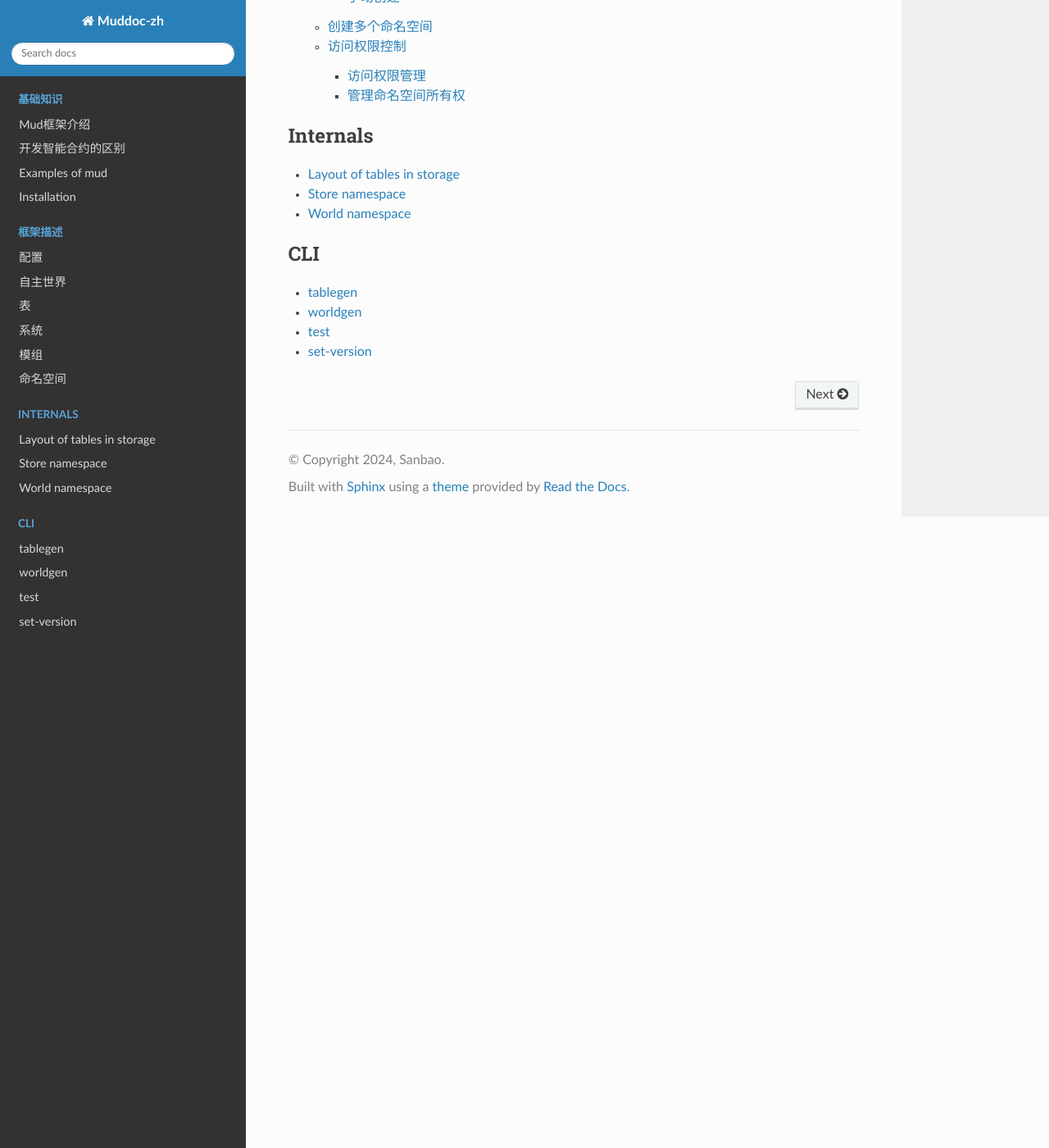
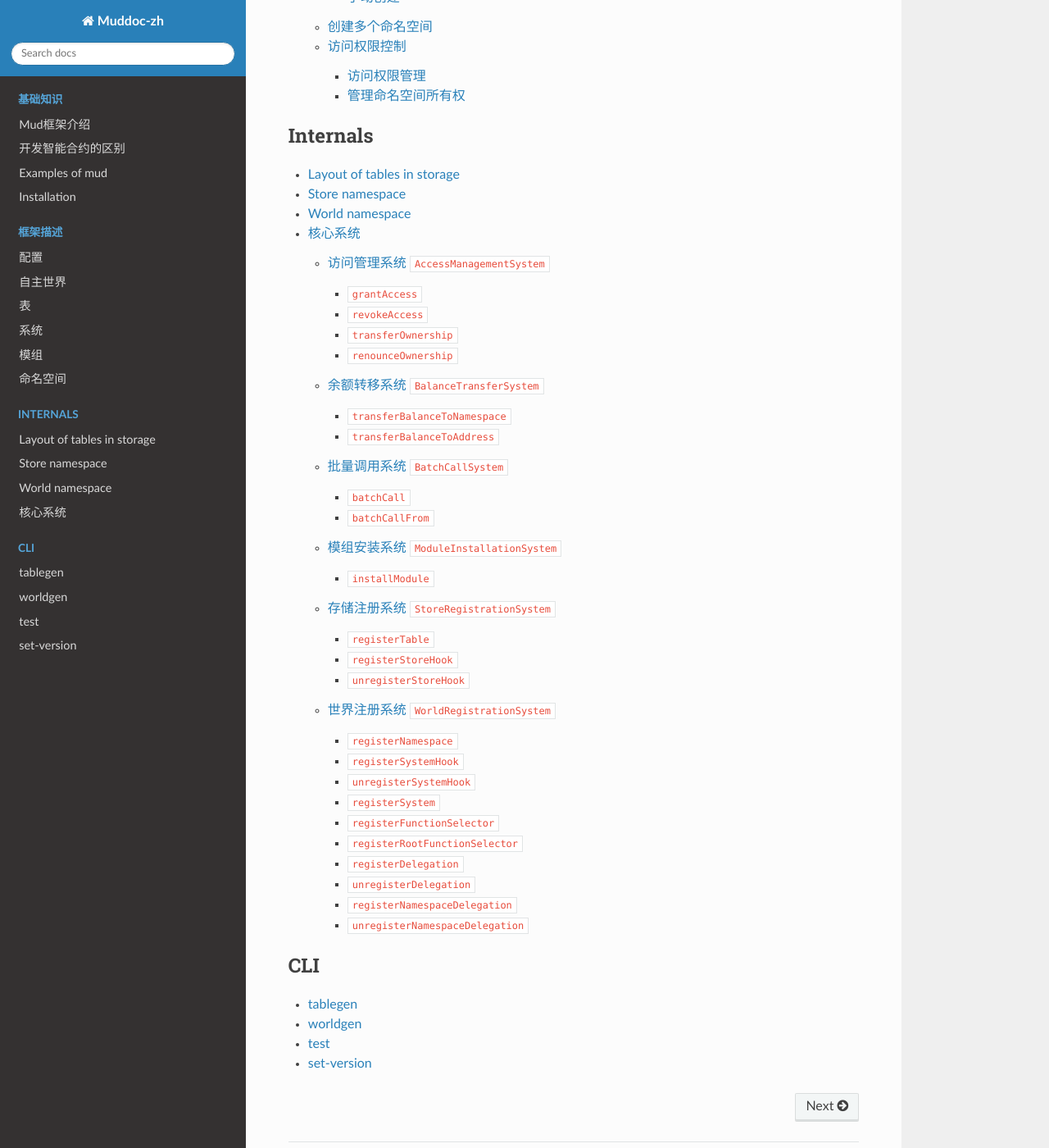
Before and after one commit to ClaudeZsb/muddoc-zh, a Sphinx documentation site: the page built from docs/source/index.rst, in a window 1280 px wide and 1400 px high, scrolled down 1871 px. Shown: the whole window at 82% size. Built offline with Sphinx 7.4.7 and the Read the Docs theme 3.1.0, drawn with Linux system fonts in a browser that asks for light colours; some of the changed lines change nothing that is shown.

Commit message:
docs: core systems (#9)

```diff
--- a/docs/source/descriptions/004_systems.rst
+++ b/docs/source/descriptions/004_systems.rst
@@ -194,12 +194,25 @@
 系统注册
 --------------
 
-系统需要在任意 ``World`` 合约完成注册，才能被使用。
+系统需要在任意 ``World`` 合约完成注册，才能在该 ``World`` 中被使用。
 系统注册包含两部分内容，注册系统合约，以及注册系统方法。
 
-注册系统合约的目的在于确定系统所在的命名空间。
+通过注册，系统合约将作为自主世界中指定命名空间的一种资源被记录下来，并能够通过 ``IWorld.call()`` 的方式被调用。
 注册系统方法的目的是在 ``World`` 合约以后备函数的形式添加一个指定的函数选择器。随后可以使用注册的函数选择器调用
 ``World`` 合约， ``World`` 合约会自动将调用转发给对应的系统合约。
+
+.. note::
+
+  注册在 ``World`` 上的系统方法的函数选择器具有全局唯一性。普通合约和根合约在注册系统方法的方式上存在差异。
+
+  普通合约注册系统方法时，全局的函数选择器会使用系统所在的命名空间的名称作为前缀，并用 ``__`` 连接系统方法的名称。
+
+  根合约注册系统方法时，可以任意指定函数选择器。
+
+.. note::
+
+  虽然一个系统合约只需要完成注册就可以使用，但每次调用都需要携带被调用系统的资源 ID。为了更方便的调用系统，
+  可以通过注册系统方法，为系统方法注册一个全局唯一的函数选择器。
 
 通过配置文件注册
 ^^^^^^^^^^^^^^^^^^
@@ -405,11 +418,4 @@
 核心系统
 --------------
 
-todo
-
-- ``AccessManagementSystem``
-- ``BalanceTransferSystem``
-- ``BatchCallSystem``
-- ``ModuleInstallationSystem``
-- ``StoreRegistrationSystem``
-- ``WorldRegistrationSystem``
+核心系统详见 :ref:`internals_core_systems`。
--- /dev/null
+++ b/docs/source/internals/004_core_systems.rst
@@ -0,0 +1,470 @@
+.. _internals_core_systems:
+
+核心系统
+============
+
+我们在开发或使用自主世界时，接触到的绝大多数功能均由 Mud 框架内的核心系统实现，它们的主要功能如下：
+
+- ``AccessManagementSystem``, 访问管理
+
+  - :ref:`grantAccess <access-management-system-grant-access>`
+  - :ref:`revokeAccess <access-management-system-revoke-access>`
+  - :ref:`transferOwnership <access-management-system-transfer-ownership>`
+  - :ref:`renounceOwnership <access-management-system-renounce-ownership>`
+
+- ``BalanceTransferSystem``, 余额转移
+
+  - :ref:`transferBalanceToNamespace <balance-transfer-system-transfer-balance-to-namespace>`
+  - :ref:`transferBalanceToAddress <balance-transfer-system-transfer-balance-to-address>`
+
+- ``BatchCallSystem``, 批量调用
+
+  - :ref:`batchCall <batch-call-system-batch-call>`
+  - :ref:`batchCallFrom <batch-call-system-batch-call-from>`
+
+- ``ModuleInstallationSystem``, 模组安装
+
+  - :ref:`installModule <module-installation-system-install-module>`
+
+- ``StoreRegistrationSystem``, 表、表钩子注册
+
+  - :ref:`registerTable <store-registration-system-register-table>`
+  - :ref:`registerStoreHook <store-registration-system-register-store-hook>`
+  - :ref:`unregisterStoreHook <store-registration-system-unregister-store-hook>`
+
+- ``WorldRegistrationSystem``, 系统、系统钩子、委托注册
+
+  - :ref:`registerNamespace <world-registration-system-register-namespace>`
+  - :ref:`registerSystemHook <world-registration-system-register-system-hook>`
+  - :ref:`unregisterSystemHook <world-registration-system-unregister-system-hook>`
+  - :ref:`registerSystem <world-registration-system-register-system>`
+  - :ref:`registerFunctionSelector <world-registration-system-register-function-selector>`
+  - :ref:`registerRootFunctionSelector <world-registration-system-register-root-function-selector>`
+  - :ref:`registerDelegation <world-registration-system-register-delegation>`
+  - :ref:`unregisterDelegation <world-registration-system-unregister-delegation>`
+  - :ref:`registerNamespaceDelegation <world-registration-system-register-namespace-delegation>`
+  - :ref:`unregisterNamespaceDelegation <world-registration-system-unregister-namespace-delegation>`
+
+访问管理系统 ``AccessManagementSystem``
+---------------------------------------------
+
+访问管理系统负责管理资源的访问权限。它提供了以下主要功能：
+
+.. _access-management-system-grant-access:
+
+``grantAccess``
+^^^^^^^^^^^^^^^^
+
+授予指定地址访问某个资源的权限。
+
+.. code-block:: solidity
+
+  function grantAccess(ResourceId resourceId, address grantee)
+
+- 要求调用者拥有该资源所在的命名空间
+- ``resourceId``: 要授权的资源ID
+- ``grantee``: 被授权的地址
+
+.. _access-management-system-revoke-access:
+
+``revokeAccess``
+^^^^^^^^^^^^^^^^
+
+撤销指定地址访问某个资源的权限。
+
+.. code-block:: solidity
+
+  function revokeAccess(ResourceId resourceId, address grantee)
+
+- 要求调用者拥有该资源所在的命名空间
+- ``resourceId``: 要撤销权限的资源ID
+- ``grantee``: 被撤销权限的地址
+
+.. _access-management-system-transfer-ownership:
+
+``transferOwnership``
+^^^^^^^^^^^^^^^^^^^^^^
+
+转移命名空间的所有权给新的所有者。
+
+.. code-block:: solidity
+
+  function transferOwnership(ResourceId namespaceId, address newOwner)
+
+- 要求调用者拥有该命名空间
+- ``namespaceId``: 要转移所有权的命名空间ID
+- ``newOwner``: 新的所有者地址
+- 会撤销原所有者的访问权限,并授予新所有者访问权限
+
+.. _access-management-system-renounce-ownership:
+
+``renounceOwnership``
+^^^^^^^^^^^^^^^^^^^^^^
+
+放弃命名空间的所有权。
+
+.. code-block:: solidity
+
+  function renounceOwnership(ResourceId namespaceId)
+
+- 要求调用者拥有该命名空间
+- ``namespaceId``: 要放弃所有权的命名空间ID
+- 会删除命名空间所有者记录并撤销原所有者的访问权限
+
+.. important::
+
+  如果原所有者曾授予自己对单独的系统或表资源的访问权限，变更所有权并不会让他失去这些
+  资源的访问权限。如果新所有者希望禁止这些访问，应该手动撤销这些权限。
+
+余额转移系统 ``BalanceTransferSystem``
+-----------------------------------------
+
+余额转移系统用于在命名空间之间或从命名空间到外部地址转移 ETH 余额。
+
+.. _balance-transfer-system-transfer-balance-to-namespace:
+
+``transferBalanceToNamespace``
+^^^^^^^^^^^^^^^^^^^^^^^^^^^^^^
+
+在命名空间之间转移余额。
+
+.. code-block:: solidity
+
+  function transferBalanceToNamespace(ResourceId fromNamespaceId, ResourceId toNamespaceId, uint256 amount)
+
+- 要求调用者拥有源命名空间的访问权限
+- ``fromNamespaceId``: 源命名空间ID
+- ``toNamespaceId``: 目标命名空间ID
+- ``amount``: 转移金额
+- 源命名空间必须有足够的余额
+- 目标命名空间必须存在
+
+.. _balance-transfer-system-transfer-balance-to-address:
+
+``transferBalanceToAddress``
+^^^^^^^^^^^^^^^^^^^^^^^^^^^^
+
+从命名空间转移余额到外部地址。
+
+.. code-block:: solidity
+
+  function transferBalanceToAddress(ResourceId fromNamespaceId, address toAddress, uint256 amount)
+
+- 要求调用者拥有源命名空间的访问权限
+- ``fromNamespaceId``: 源命名空间ID
+- ``toAddress``: 目标地址
+- ``amount``: 转移金额
+- 源命名空间必须有足够的余额
+- 如果转移失败会回滚交易
+
+批量调用系统 ``BatchCallSystem``
+--------------------------------
+
+批量调用系统用于在单个交易中执行多个系统调用。
+
+.. _batch-call-system-batch-call:
+
+``batchCall``
+^^^^^^^^^^^^^
+
+批量调用多个系统。
+
+.. code-block:: solidity
+
+  function batchCall(SystemCallData[] calldata systemCalls) returns (bytes[] memory returnDatas)
+
+- ``systemCalls``: 系统调用数据数组，每个元素包含 ``systemId`` 和 ``callData``
+- ``returnDatas``: 返回每个系统调用的返回数据
+- 如果任何一个调用失败，整个交易会回滚
+
+.. _batch-call-system-batch-call-from:
+
+``batchCallFrom``
+^^^^^^^^^^^^^^^^^
+
+以指定地址身份批量调用多个系统。
+
+.. code-block:: solidity
+
+  function batchCallFrom(SystemCallFromData[] calldata systemCalls) returns (bytes[] memory returnDatas)
+
+- ``systemCalls``: 系统调用数据数组，每个元素包含 ``from``、``systemId`` 和 ``callData``
+- ``returnDatas``: 返回每个系统调用的返回数据
+- 如果任何一个调用失败，整个交易会回滚
+
+模组安装系统 ``ModuleInstallationSystem``
+-----------------------------------------
+
+模组安装系统负责处理自主世界中非根模组的安装。它仅提供一个功能：
+
+.. _module-installation-system-install-module:
+
+``installModule``
+^^^^^^^^^^^^^^^^^
+
+安装一个非根模组到自主世界的指定命名空间。
+
+.. code-block:: solidity
+
+  function installModule(IModule module, bytes memory encodedArgs)
+
+- ``module``: 要安装的模组
+- ``encodedArgs``: 模组安装所需的编码参数
+- 要求模组实现 ``IModule`` 接口
+- 安装成功后会在 ``InstalledModules`` 表中记录该模组
+
+.. important::
+
+  使用模组安装系统无法安装根模组。安装根模组的功能并不由模组安装系统实现，而是由自主世界的主合约 ``World`` 实现。
+
+存储注册系统 ``StoreRegistrationSystem``
+-----------------------------------------
+
+存储注册系统负责管理自主世界中的表和表钩子。它提供了以下主要功能：
+
+.. _store-registration-system-register-table:
+
+``registerTable``
+^^^^^^^^^^^^^^^^^
+
+注册一个表到自主世界。
+
+.. code-block:: solidity
+
+  function registerTable(
+    ResourceId tableId,
+    FieldLayout fieldLayout,
+    Schema keySchema,
+    Schema valueSchema,
+    string[] keyNames,
+    string[] fieldNames
+  )
+
+- ``tableId``: 表的资源ID
+- ``fieldLayout``: 表的字段布局
+- ``keySchema``: 表的键模式
+- ``valueSchema``: 表的值模式
+- ``keyNames``: 表的键名称数组
+- ``fieldNames``: 表的字段名称数组
+- 要求调用者拥有该表所在的命名空间
+- 要求表名不能为空字符串
+
+.. _store-registration-system-register-store-hook:
+
+``registerStoreHook``
+^^^^^^^^^^^^^^^^^^^^^
+
+为指定表注册一个存储钩子。
+
+.. code-block:: solidity
+
+  function registerStoreHook(
+    ResourceId tableId,
+    IStoreHook hookAddress,
+    uint8 enabledHooksBitmap
+  )
+
+- ``tableId``: 要注册钩子的表的资源ID
+- ``hookAddress``: 钩子合约的地址
+- ``enabledHooksBitmap``: 用于指示什么情况下启用钩子的位图
+- 要求调用者拥有该表所在的命名空间
+- 要求钩子合约实现 ``IStoreHook`` 接口
+
+.. _store-registration-system-unregister-store-hook:
+
+``unregisterStoreHook``
+^^^^^^^^^^^^^^^^^^^^^^^
+
+为指定表注销一个存储钩子。
+
+.. code-block:: solidity
+
+  function unregisterStoreHook(ResourceId tableId, IStoreHook hookAddress)
+
+- ``tableId``: 要注销钩子的表的资源ID
+- ``hookAddress``: 要注销的钩子合约地址
+- 要求调用者拥有该表所在的命名空间
+
+世界注册系统 ``WorldRegistrationSystem``
+-----------------------------------------
+
+世界注册系统负责注册命名空间、系统、系统钩子、函数选择器和委托。它提供了以下主要功能：
+
+.. _world-registration-system-register-namespace:
+
+``registerNamespace``
+^^^^^^^^^^^^^^^^^^^^^
+
+注册一个新的命名空间。
+
+.. code-block:: solidity
+
+  function registerNamespace(ResourceId namespaceId)
+
+- ``namespaceId``: 要注册的命名空间的资源ID
+- 要求命名空间不存在
+- 要求命名空间名称有效(不包含保留字符``__``， 不能以 ``_`` 结尾)
+
+.. _world-registration-system-register-system-hook:
+
+``registerSystemHook``
+^^^^^^^^^^^^^^^^^^^^^^
+
+为指定系统注册一个系统钩子。
+
+.. code-block:: solidity
+
+  function registerSystemHook(
+    ResourceId systemId,
+    ISystemHook hookAddress,
+    uint8 enabledHooksBitmap
+  )
+
+- ``systemId``: 要注册钩子的系统的资源ID
+- ``hookAddress``: 钩子合约的地址
+- ``enabledHooksBitmap``: 用于指示什么情况下启用钩子的位图
+- 要求调用者拥有该系统所在的命名空间
+- 要求钩子合约实现 ``ISystemHook`` 接口
+
+.. _world-registration-system-unregister-system-hook:
+
+``unregisterSystemHook``
+^^^^^^^^^^^^^^^^^^^^^^^^
+
+为指定系统注销一个系统钩子。
+
+.. code-block:: solidity
+
+  function unregisterSystemHook(ResourceId systemId, ISystemHook hookAddress)
+
+- ``systemId``: 要注销钩子的系统的资源ID
+- ``hookAddress``: 要注销的钩子合约地址
+- 要求调用者拥有该系统所在的命名空间
+
+.. _world-registration-system-register-system:
+
+``registerSystem``
+^^^^^^^^^^^^^^^^^^
+
+注册一个新的系统。
+
+.. code-block:: solidity
+
+  function registerSystem(ResourceId systemId, System system, bool publicAccess)
+
+- ``systemId``: 要注册的系统的资源ID
+- ``system``: 系统合约的地址
+- ``publicAccess``: 是否允许公开访问
+- 要求调用者拥有该系统所在的命名空间
+- 要求系统合约实现 ``IWorldContextConsumer`` 接口
+- 要求系统合约未曾使用不同的资源 ID 注册过
+- 如果系统已存在，则会升级系统
+
+.. _world-registration-system-register-function-selector:
+
+``registerFunctionSelector``
+^^^^^^^^^^^^^^^^^^^^^^^^^^^^
+
+注册一个系统函数的选择器。
+
+.. code-block:: solidity
+
+  function registerFunctionSelector(
+    ResourceId systemId,
+    string memory systemFunctionSignature
+  ) returns (bytes4 worldFunctionSelector)
+
+- ``systemId``: 系统的资源ID
+- ``systemFunctionSignature``: 系统函数的签名
+- 创建世界函数到系统函数的映射，世界函数名是系统函数名加命名空间的名称作为前缀，并用 ``__`` 连接
+- 要求调用者拥有该系统所在的命名空间
+- 要求函数选择器全局唯一
+
+.. _world-registration-system-register-root-function-selector:
+
+``registerRootFunctionSelector``
+^^^^^^^^^^^^^^^^^^^^^^^^^^^^^^^^
+
+注册一个根系统函数的选择器。
+
+.. code-block:: solidity
+
+  function registerRootFunctionSelector(
+    ResourceId systemId,
+    string memory worldFunctionSignature,
+    string memory systemFunctionSignature
+  ) returns (bytes4 worldFunctionSelector)
+
+- ``systemId``: 系统的资源ID
+- ``worldFunctionSignature``: 世界函数的签名
+- ``systemFunctionSignature``: 系统函数的签名
+- 创建世界函数到系统函数的映射
+- 要求调用者拥有根命名空间
+- 要求函数选择器全局唯一
+
+.. _world-registration-system-register-delegation:
+
+``registerDelegation``
+^^^^^^^^^^^^^^^^^^^^^^
+
+为单个地址注册一个委托。
+
+.. code-block:: solidity
+
+  function registerDelegation(
+    address delegatee,
+    ResourceId delegationControlId,
+    bytes memory initCallData
+  )
+
+- ``delegatee``: 被委托者的地址
+- ``delegationControlId``: 委托控制合约的资源ID
+- ``initCallData``: 委托控制合约的初始化数据
+
+.. _world-registration-system-unregister-delegation:
+
+``unregisterDelegation``
+^^^^^^^^^^^^^^^^^^^^^^^^
+
+为单个地址注销一个委托。
+
+.. code-block:: solidity
+
+  function unregisterDelegation(address delegatee)
+
+- ``delegatee``: 被委托者的地址
+
+.. _world-registration-system-register-namespace-delegation:
+
+``registerNamespaceDelegation``
+^^^^^^^^^^^^^^^^^^^^^^^^^^^^^^^
+
+为命名空间注册一个委托。
+
+.. code-block:: solidity
+
+  function registerNamespaceDelegation(
+    ResourceId namespaceId,
+    ResourceId delegationControlId,
+    bytes memory initCallData
+  )
+
+- ``namespaceId``: 命名空间的资源ID
+- ``delegationControlId``: 委托控制合约的资源ID
+- ``initCallData``: 委托控制合约的初始化数据
+- 要求调用者拥有该命名空间
+- 要求委托控制合约不能为默认的无限制委托。
+
+.. _world-registration-system-unregister-namespace-delegation:
+
+``unregisterNamespaceDelegation``
+^^^^^^^^^^^^^^^^^^^^^^^^^^^^^^^^^
+
+为命名空间注销一个委托。
+
+.. code-block:: solidity
+
+  function unregisterNamespaceDelegation(ResourceId namespaceId)
+
+- ``namespaceId``: 命名空间的资源ID
+- 要求调用者拥有该命名空间
```
